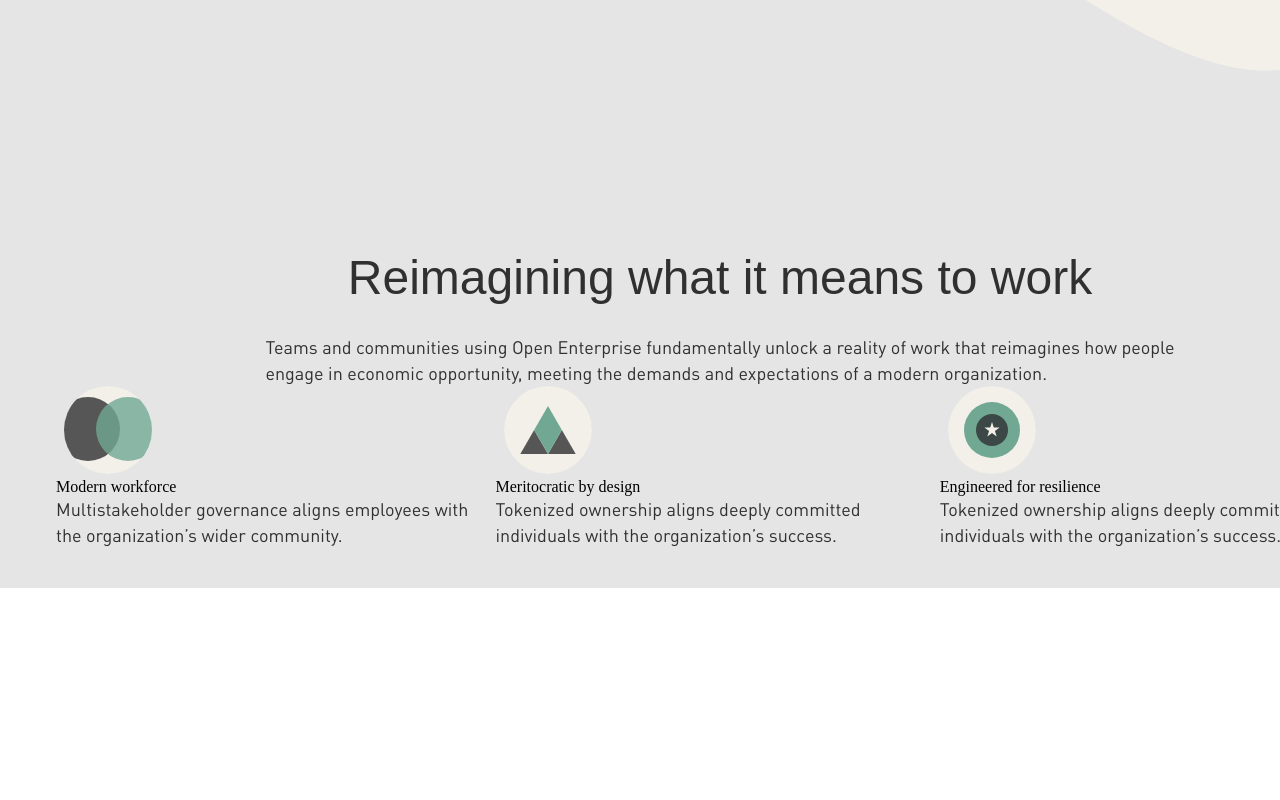
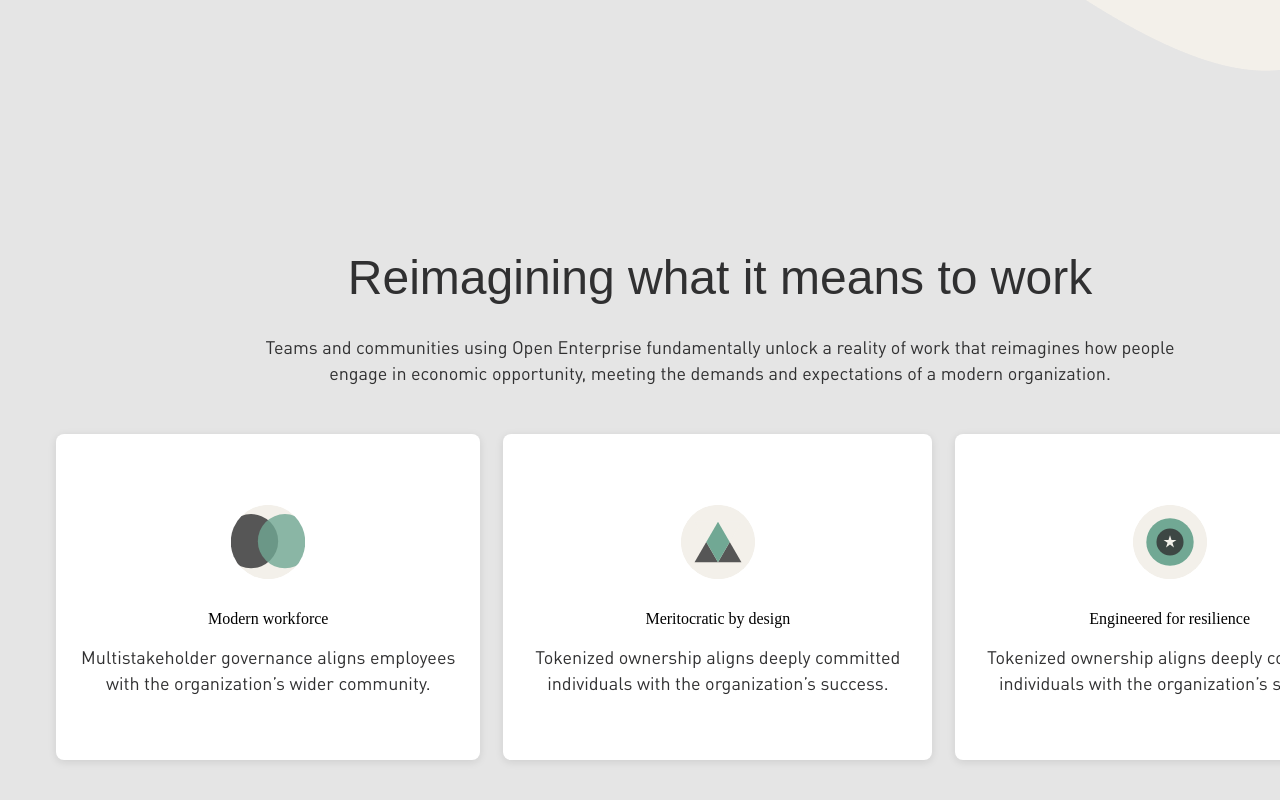
Before and after one commit to LevaniMigriauli/OpenEnterprise, a website built with webpack: page src/index.html in a window 1280 px wide. Shown: the part 823-1623 px from the top of the page. Before the commit the page ends 1411 px from the top, so only its background shows below. Built offline with nearby package versions, Linux system fonts and the light colour scheme.

Commit message:
features section accomplished

```diff
--- a/src/index.html
+++ b/src/index.html
@@ -58,8 +58,12 @@
           </p>
         </div>
         <div class="features-cards">
-          <div class="features-cards__feature1">
-            <img src="images/content/Modern workforce.svg" />
+          <div class="features-cards__feature">
+            <img
+              class="features-cards__icon"
+              src="images/content/Modern workforce.svg"
+              alt="Modern workforce"
+            />
             <h3 class="features-cards__title">Modern workforce</h3>
             <p class="features-cards__description description">
               Multistakeholder governance aligns employees with the
@@ -67,8 +71,12 @@
             </p>
           </div>
 
-          <div class="features-cards__feature2">
-            <img src="images/content/Meritocratic.svg" />
+          <div class="features-cards__feature">
+            <img
+              class="features-cards__icon"
+              src="images/content/Meritocratic.svg"
+              alt="Meritocratic by design"
+            />
             <h3 class="features-cards__title">Meritocratic by design</h3>
             <p class="features-cards__description description">
               Tokenized ownership aligns deeply committed individuals with the
@@ -76,8 +84,12 @@
             </p>
           </div>
 
-          <div class="features-cards__feature3">
-            <img src="images/content/Engineered.svg" />
+          <div class="features-cards__feature">
+            <img
+              class="features-cards__icon"
+              src="images/content/Engineered.svg"
+              alt="Engineered for resilience"
+            />
             <h3 class="features-cards__title">Engineered for resilience</h3>
             <p class="features-cards__description description">
               Tokenized ownership aligns deeply committed individuals with the
--- a/src/scss/_features.scss
+++ b/src/scss/_features.scss
@@ -4,17 +4,45 @@
     flex-direction: column;
     align-items: center;
     gap: 24px;
+    margin-bottom: 48px;
 
     &__title {
       // flex-basis: 895px;
     }
 
     &__description {
+      text-align: center;
       // letter-spacing: -0.2px;
     }
   }
 
   .features-cards {
     display: flex;
+    gap: 23px;
+
+    &__icon {
+      height: 88px;
+      width: 88px;
+      margin-top: 64px;
+      margin-bottom: 24px;
+    }
+
+    &__title {
+      margin-bottom: 16px;
+    }
+
+    &__feature {
+      display: flex;
+      flex-direction: column;
+      align-items: center;
+
+      background-color: #fff;
+      box-shadow: 0px 2px 8px rgba(0, 0, 0, 0.1);
+      border-radius: 8px;
+    }
+    &__description {
+      padding: 0px 24px 64px 24px;
+      text-align: center;
+    }
   }
 }
```
